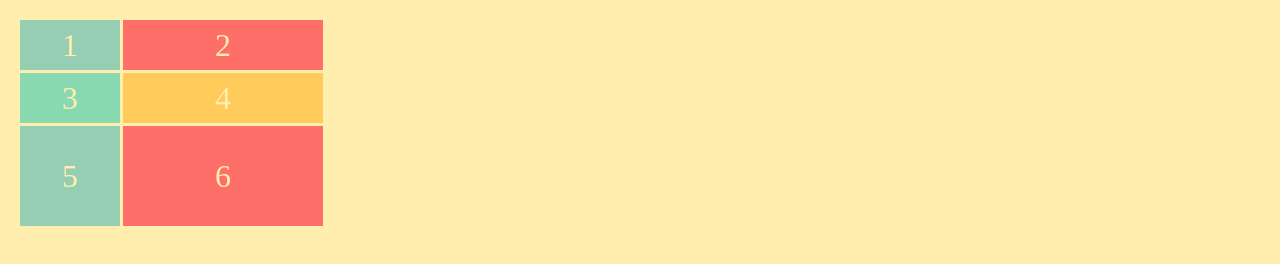
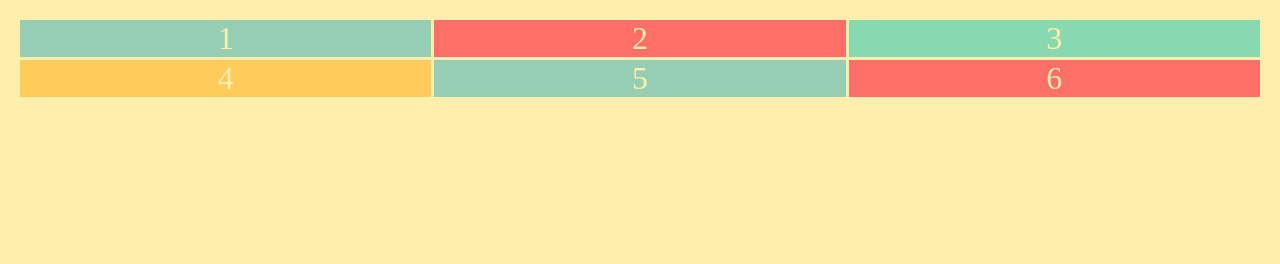
Before and after one commit to IvonaPalko/CSS-Grid, a plain HTML site: page index.html in a window 1280 px wide. Drawn offline with Linux system fonts and the light colour scheme.

Commit message:
repeat - fraction units

```diff
--- a/basic.css
+++ b/basic.css
@@ -4,13 +4,6 @@
     align-items: center;
     font-size: 2em;
     color: #ffeead;
-}
-
-.container {
-    display: grid;
-    grid-template-columns: 100px 200px;;
-    grid-template-rows: 50px 50px 100px;
-    grid-gap: 3px;
 }
 
 html, body {
--- /dev/null
+++ b/index.css
@@ -0,0 +1,5 @@
+.container {
+    display: grid;
+    grid-template: repeat(2, 1fr) / repeat(3, 1fr);
+    grid-gap: 3px;
+}
--- a/index.html
+++ b/index.html
@@ -1,6 +1,7 @@
 <html>
     <head>
         <link rel="stylesheet" href="basic.css">
+        <link rel="stylesheet" href="index.css">
     </head>
     <body>
         <div class="container">
```
